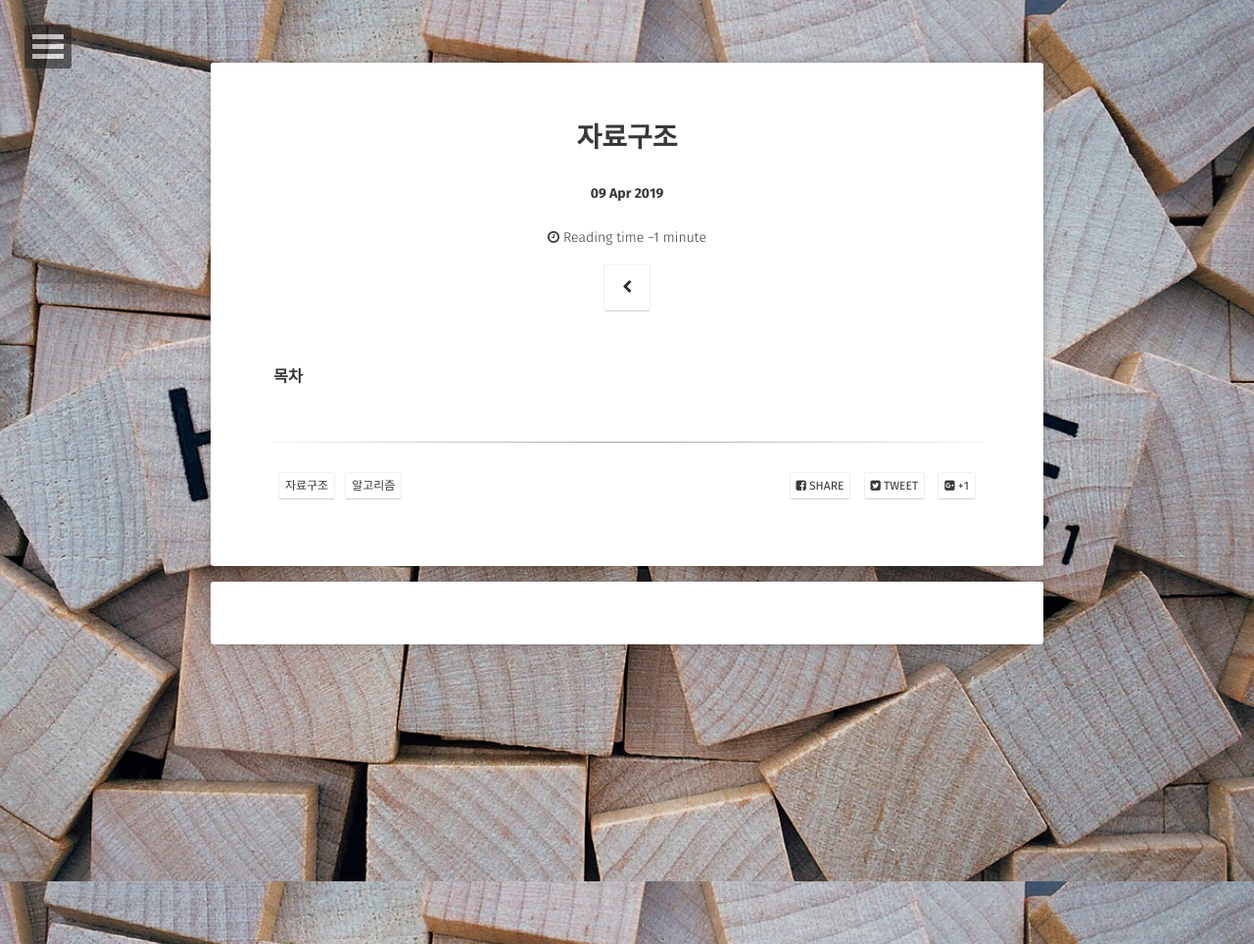
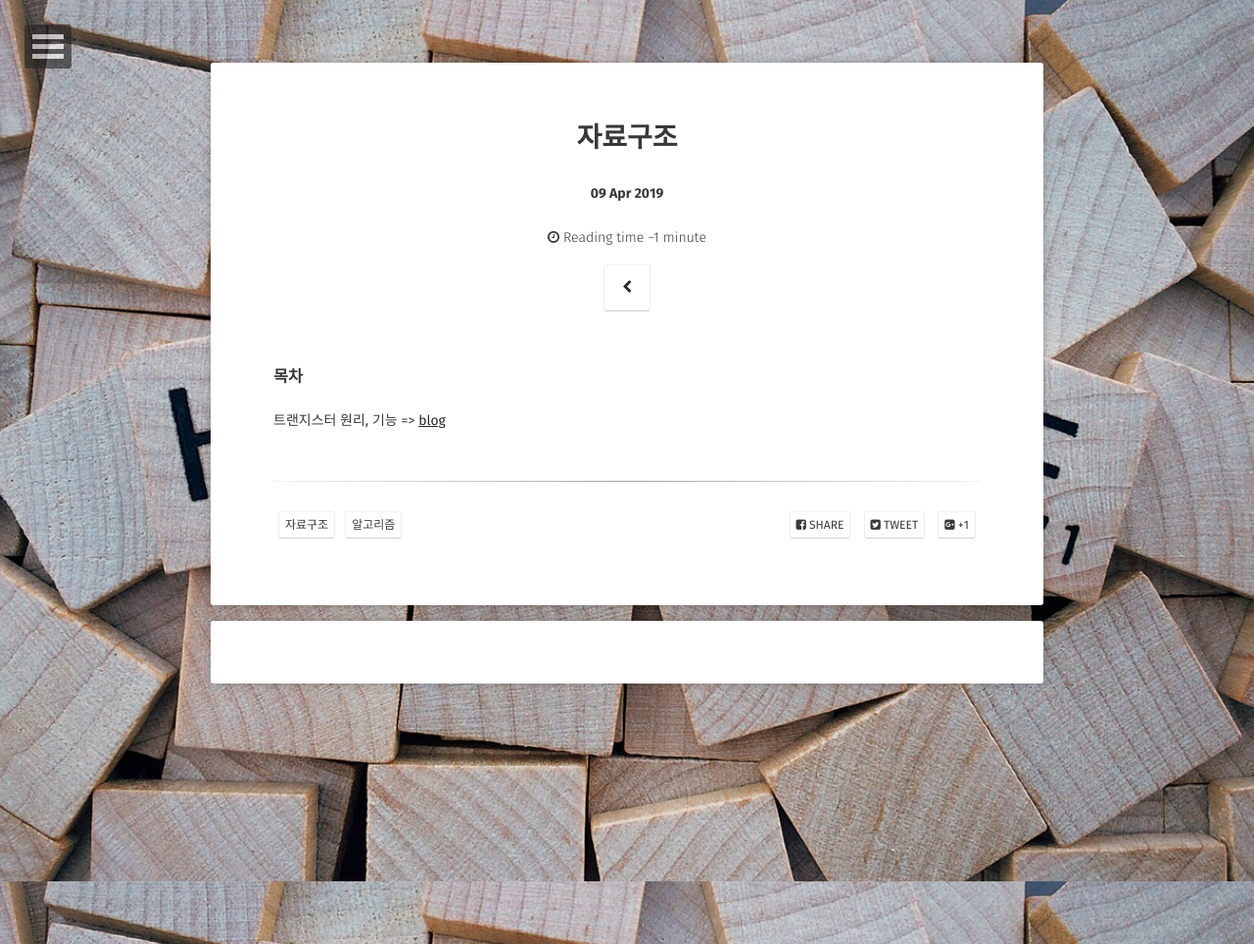
Before and after one commit to Jungjihyuk/JH_Life, a Jekyll site: the page built from _posts/2019-04-09-datastructure.md, in a window 1280 px wide. Shown: the whole page at 98% size. Built offline with Jekyll 4.4.1, drawn with Linux system fonts in a browser that asks for light colours; some web fonts are replaced; comment, search, counter and statistics services are not loaded.

Commit message:
트랜지스터 url 추가

```diff
--- a/_posts/2019-04-09-datastructure.md
+++ b/_posts/2019-04-09-datastructure.md
@@ -10,3 +10,9 @@
 ---
 
 ### 목차
+
+
+
+
+
+트랜지스터 원리, 기능 => [blog](https://m.blog.naver.com/PostView.nhn?blogId=leeneer&logNo=220924999825&proxyReferer=https%3A%2F%2Fwww.google.co.kr%2F)
```
